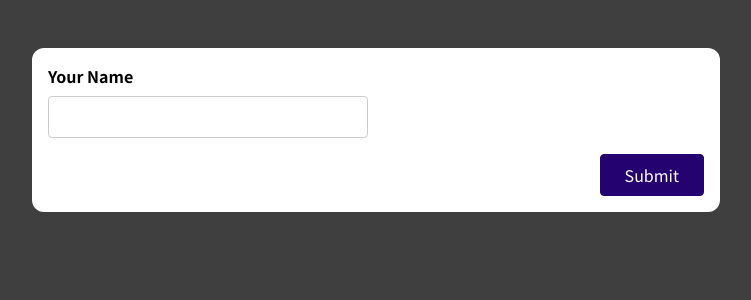
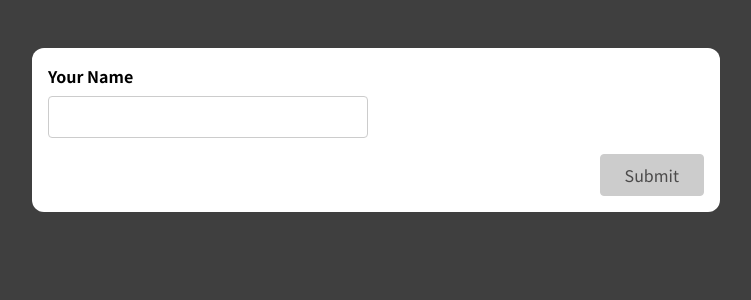
Before and after one commit to RahulFernando/react-form, a React (Create React App) app: page / in a window 1280 px wide. Shown: the top 300 px of the page, without its empty margins (264-1015 px from the left). Built offline with nearby package versions, Linux system fonts and the light colour scheme.

Commit message:
disable form submission

```diff
--- a/src/components/SimpleInput.js
+++ b/src/components/SimpleInput.js
@@ -1,41 +1,56 @@
-import { useRef, useState } from 'react';
+import { useState, useEffect } from 'react';
 
 const SimpleInput = (props) => {
-  const nameRef = useRef();
   const [enteredName, setEnteredName] = useState('');
-  const [enteredNameValid, setEnteredNameValid] = useState(false);
   const [enteredNameTouched, setEnteredNameTouched] = useState(false);
+
+  const enteredNameValid = enteredName.trim() !== '';
+  const nameInputIsValid = !enteredNameValid && enteredNameTouched;
+  const nameInputClasses = nameInputIsValid
+    ? 'form-control invalid'
+    : 'form-control';
+  let formIsValid = false;
+
+  if (enteredNameValid) {
+    formIsValid = true;
+  }
 
   const changeInputHandler = (e) => {
     setEnteredName(e.target.value);
-  }
+  };
+
+  const onBlurHandler = (e) => {
+    setEnteredNameTouched(true);
+  };
 
   const submitHandler = (e) => {
     e.preventDefault();
 
     setEnteredNameTouched(true);
 
-    if (enteredName.trim() === '') {
-      setEnteredNameValid(false);
+    if (!enteredNameValid) {
       return;
     }
 
-    setEnteredNameValid(true);
-    console.log(nameRef.current.value);
-  }
-
-  const nameInputIsValid = !enteredNameValid && enteredNameTouched
-  const nameInputClasses = nameInputIsValid ? 'form-control invalid' : 'form-control';
+    setEnteredName('');
+    setEnteredNameTouched(false);
+  };
 
   return (
     <form onSubmit={submitHandler}>
       <div className={nameInputClasses}>
-        <label htmlFor='name'>Your Name</label>
-        <input type='text' id='name' ref={nameRef} onChange={changeInputHandler} />
-        {nameInputIsValid && <p className='error-text'>Name is required</p>}
+        <label htmlFor="name">Your Name</label>
+        <input
+          type="text"
+          id="name"
+          value={enteredName}
+          onChange={changeInputHandler}
+          onBlur={onBlurHandler}
+        />
+        {nameInputIsValid && <p className="error-text">Name is required</p>}
       </div>
       <div className="form-actions">
-        <button>Submit</button>
+        <button disabled={!formIsValid}>Submit</button>
       </div>
     </form>
   );
--- a/src/index.css
+++ b/src/index.css
@@ -73,6 +73,15 @@ button {
   cursor: pointer;
 }
 
+button:disabled,
+button:disabled:hover,
+button:disabled:active {
+  background-color: #ccc;
+  color: rgb(75, 74, 74);
+  border-color: #ccc;
+  cursor: not-allowed;
+}
+
 button:hover,
 button:active {
   background-color: #33059e;
```
Also changed, not shown: 1 other file (tests, documents, lock files or other folders).
